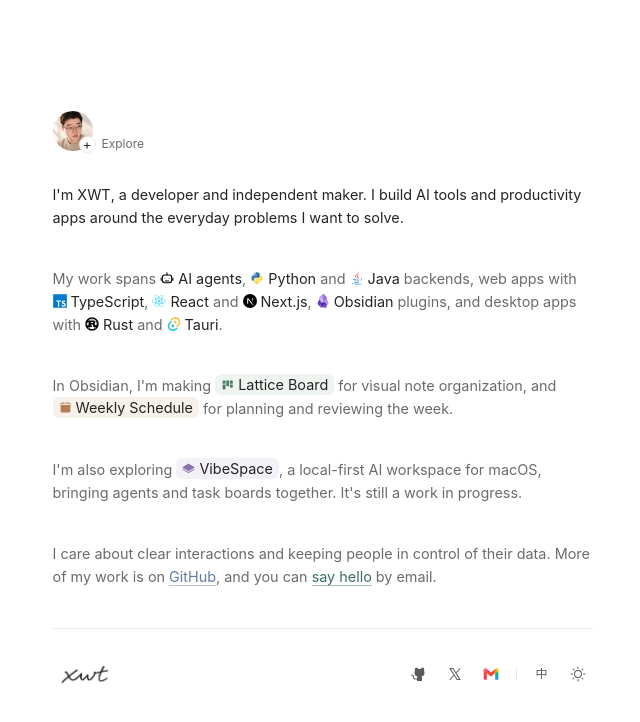
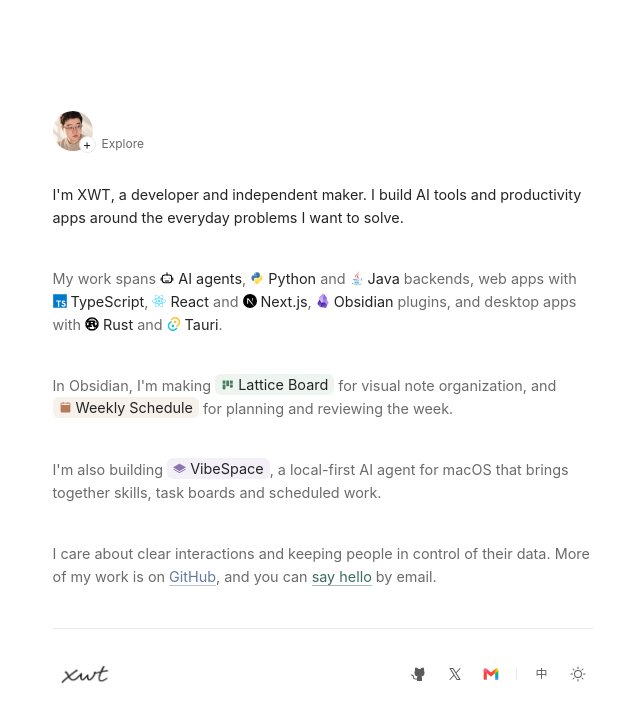
Before and after one commit to xwtaidev/xwtaidev-site, a Next.js app: page / in a window 1280 px wide. Shown: the top 722 px of the page, without its empty margins (310-950 px from the left). Built offline with nearby package versions, Linux system fonts and the light colour scheme.

Commit message:
Update VibeSpace product details

```diff
--- a/src/components/site-provider.tsx
+++ b/src/components/site-provider.tsx
@@ -112,6 +112,8 @@ export function SiteProvider({ children }: { children: ReactNode }) {
                     <a href={link.href} target="_blank" rel="noopener noreferrer">
                       {link.icon === "obsidian" ? (
                         <Image className="project-link-icon" src="/assets/icons/obsidian.svg" alt="" width={16} height={16} />
+                      ) : link.icon === "workspace" ? (
+                        <Icon name="workspace" className="project-link-icon" />
                       ) : (
                         <Icon name="github" className="project-link-icon" />
                       )}
--- a/src/content/messages.ts
+++ b/src/content/messages.ts
@@ -44,9 +44,9 @@ const en = {
     weeklyAfter: " for planning and reviewing the week.",
     latticeHint: "Kanban for your notes · Obsidian plugin",
     weeklyHint: "Weekly planning, inside your vault",
-    vibespaceBefore: "I'm also exploring ",
-    vibespaceAfter: ", a local-first AI workspace for macOS, bringing agents and task boards together. It's still a work in progress.",
-    vibespaceHint: "AI workspace for macOS · In development",
+    vibespaceBefore: "I'm also building ",
+    vibespaceAfter: ", a local-first AI agent for macOS that brings together skills, task boards and scheduled work.",
+    vibespaceHint: "Local-first AI agent for macOS",
     contactBefore: "I care about clear interactions and keeping people in control of their data. More of my work is on ",
     afterGithub: ", and you can ",
     hello: "say hello",
@@ -204,9 +204,9 @@ const zh: Messages = {
     weeklyAfter: "，用于规划和回顾每一周。",
     latticeHint: "笔记看板 · Obsidian 插件",
     weeklyHint: "在笔记库中规划每一周",
-    vibespaceBefore: "我也在探索 ",
-    vibespaceAfter: "——面向 macOS 的本地优先 AI 工作空间，将智能体与任务看板结合起来。目前仍在开发中。",
-    vibespaceHint: "macOS AI 工作空间 · 开发中",
+    vibespaceBefore: "我也在开发 ",
+    vibespaceAfter: "——面向 macOS 的本地优先 AI 智能体，结合技能、任务看板与定时任务。",
+    vibespaceHint: "本地优先的 macOS AI 智能体",
     contactBefore: "我重视清晰的交互，也希望每个人都能掌控自己的数据。你可以在 ",
     afterGithub: " 查看我的更多项目，也可以通过邮件",
     hello: "打个招呼",
--- a/src/content/site.ts
+++ b/src/content/site.ts
@@ -16,7 +16,7 @@ type DetailContent = {
   title: string;
   paragraphs: readonly string[];
   email?: string;
-  links?: readonly { href: string; label: string; icon: "obsidian" | "github" }[];
+  links?: readonly { href: string; label: string; icon: "obsidian" | "github" | "workspace" }[];
 };
 
 export const details: Record<DetailKey, DetailContent> = {
@@ -56,12 +56,13 @@ export const details: Record<DetailKey, DetailContent> = {
     ],
   },
   vibespace: {
-    eyebrow: "In development",
+    eyebrow: "Local-first AI agent for macOS",
     title: "VibeSpace",
     paragraphs: [
-      "A local-first AI workspace for macOS, exploring how agents and task boards can work together to move an idea forward.",
-      "It is still in development and is not publicly available yet.",
+      "A local-first AI agent for macOS that works with your files and code, runs commands, and keeps each step visible and reviewable.",
+      "Bring your own model, organize work on Kanban boards, and use reusable skills and scheduled tasks to keep things moving.",
     ],
+    links: [{ href: "https://vibespace.site", label: "Explore VibeSpace", icon: "workspace" }],
   },
 };
 
@@ -99,11 +100,12 @@ const detailsZh: Record<DetailKey, DetailContent> = {
   },
   vibespace: {
     ...details.vibespace,
-    eyebrow: "开发中",
+    eyebrow: "本地优先的 macOS AI 智能体",
     paragraphs: [
-      "一个本地优先的 macOS AI 工作空间，探索如何结合智能体与任务看板，让想法逐步成为现实。",
-      "目前仍在开发中，尚未公开发布。",
+      "一款本地优先的 macOS AI 智能体，可处理文件和代码、运行命令，并让每一步都清晰可审阅。",
+      "连接自己的模型，通过看板组织工作，并使用可复用技能和定时任务推进事务。",
     ],
+    links: details.vibespace.links?.map((link) => ({ ...link, label: "探索 VibeSpace" })),
   },
 };
 
```
